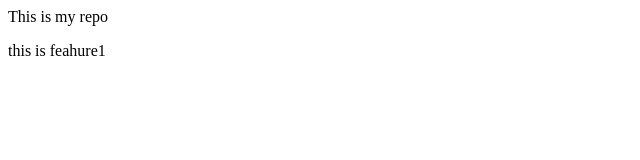
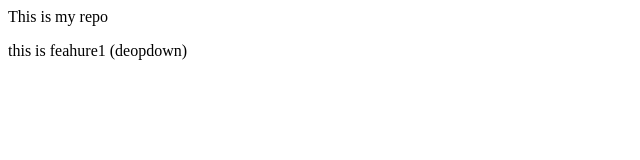
Before and after one commit to Mrunal6708/LocalRepo, a plain HTML site: page index.html in a window 1280 px wide. Shown: the full height of the page, 0-640 px from the left. Drawn offline with Linux system fonts and the light colour scheme.

Commit message:
Add deopdown

```diff
--- a/index.html
+++ b/index.html
@@ -1,3 +1,3 @@
 <p>This is my repo</p>
 
-<p>this is feahure1</p>
+<p>this is feahure1 (deopdown)</p>
```
